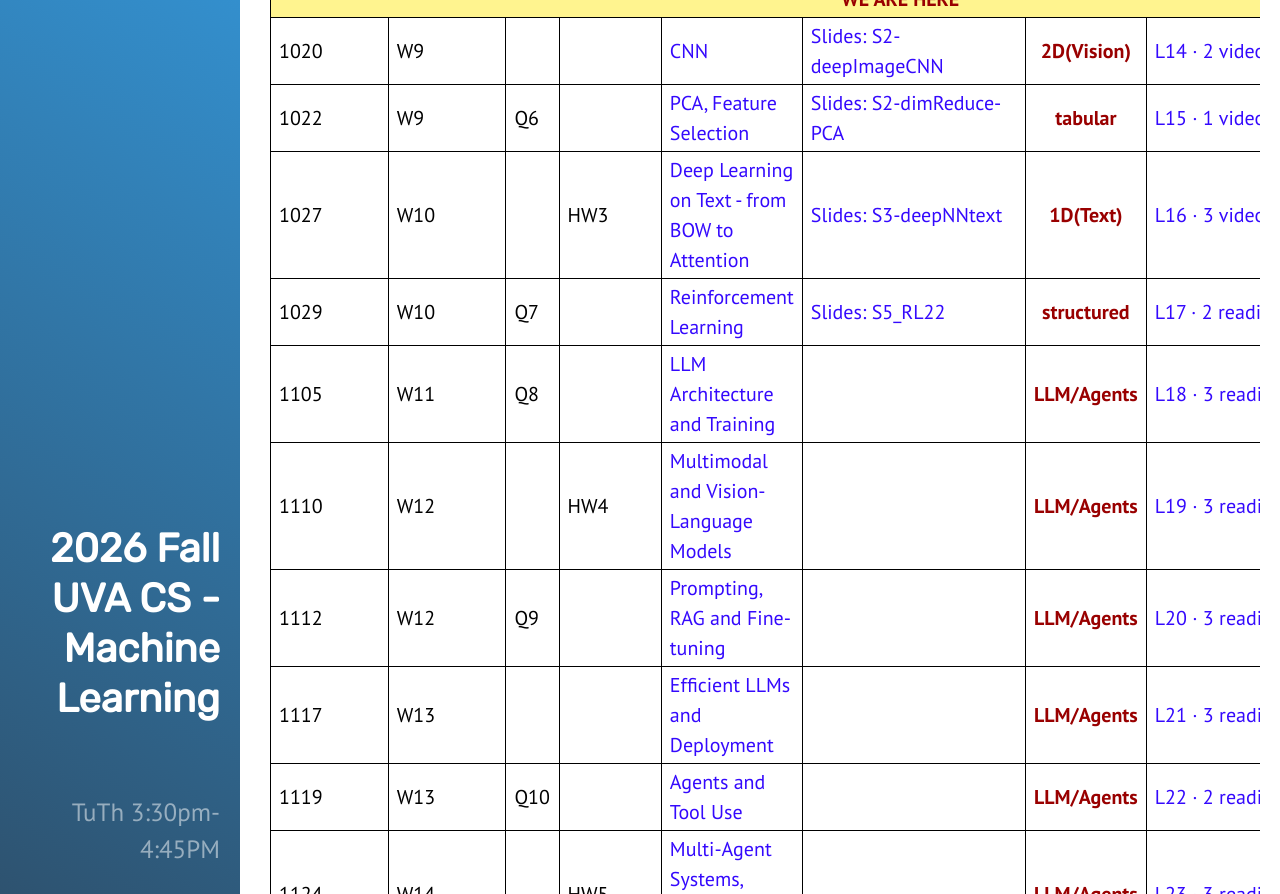
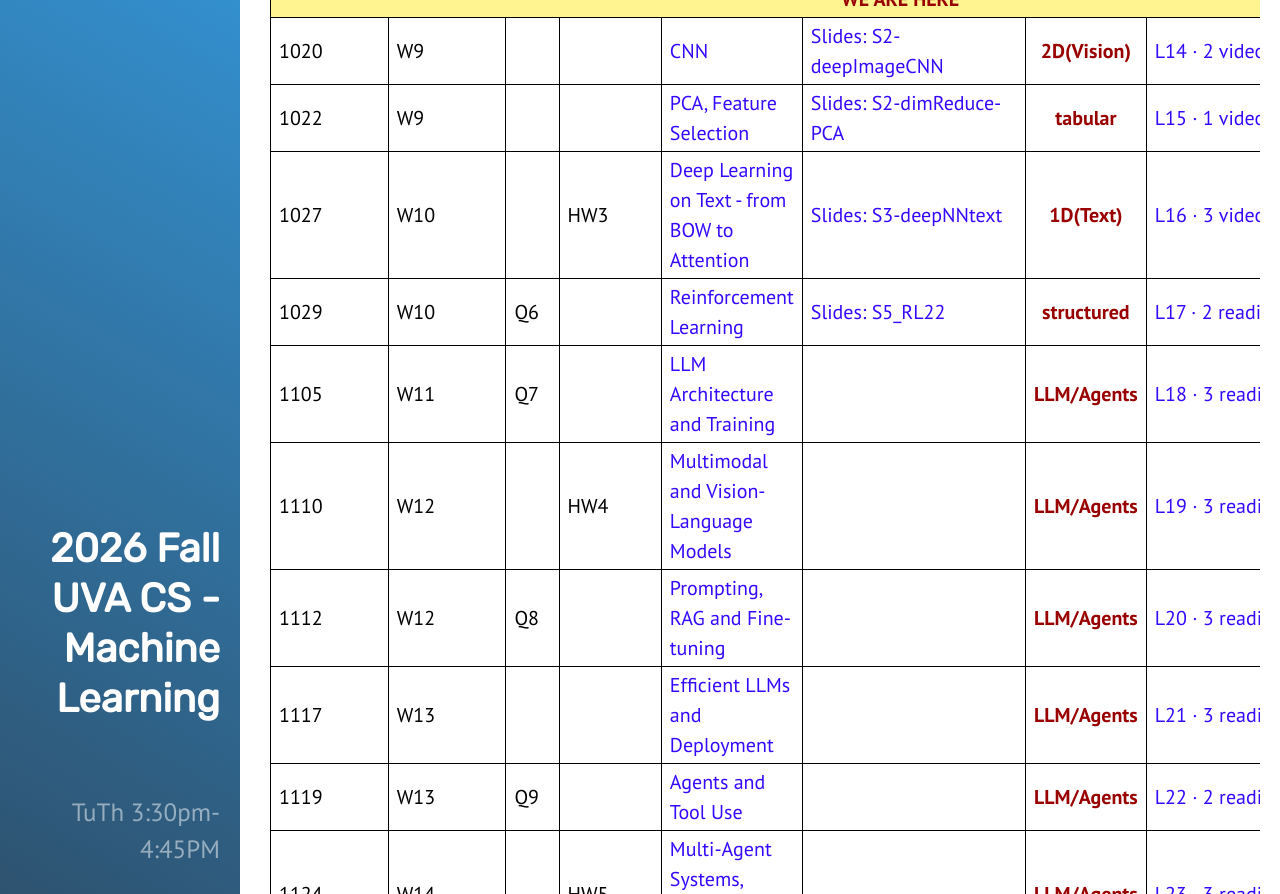
Before and after one commit to qiyanjun/2026Fall-UVA-CS-MachineLearningDeep, a Jekyll site: the page built from index.html, in a window 1280 px wide and 1400 px high, scrolled down 2981 px. Shown: the part 155-1049 px from the top of the window. Built offline with Jekyll 4.4.1, drawn with Linux system fonts in a browser that asks for light colours.

Commit message:
Update index.html

```diff
--- a/index.html
+++ b/index.html
@@ -71,7 +71,7 @@ BTW: we provide three versions of the previous lecture recordings, via three ful
 
 {% assign dweeks = "|W1|W1|W2|W2|W3|W3|W4|W4|W5|W5|W6|W6|W7|W8|W8|W9|W9|W10|W10|W11|W12|W12|W13|W13|W14|W15| W15| W16 " | split: "|" %}
 
-{% assign Qdates = "||Q0||Q1||Q2||Q3|Q13|Q4||Q5|Q14||||Q6||Q7|Q8||Q9||Q10|||Q11|" | split: "|" %}
+{% assign Qdates = "||Q0||Q1||Q2||Q3|Q13|Q4||Q5|Q14||||||Q6|Q7||Q8||Q9|||Q10|" | split: "|" %}
 
 {% assign HWdates = "||||||||HW1||||HW2||HMidterm||||HW3|||HW4||||HW5|||HFinal" | split: "|" %}
 
```
